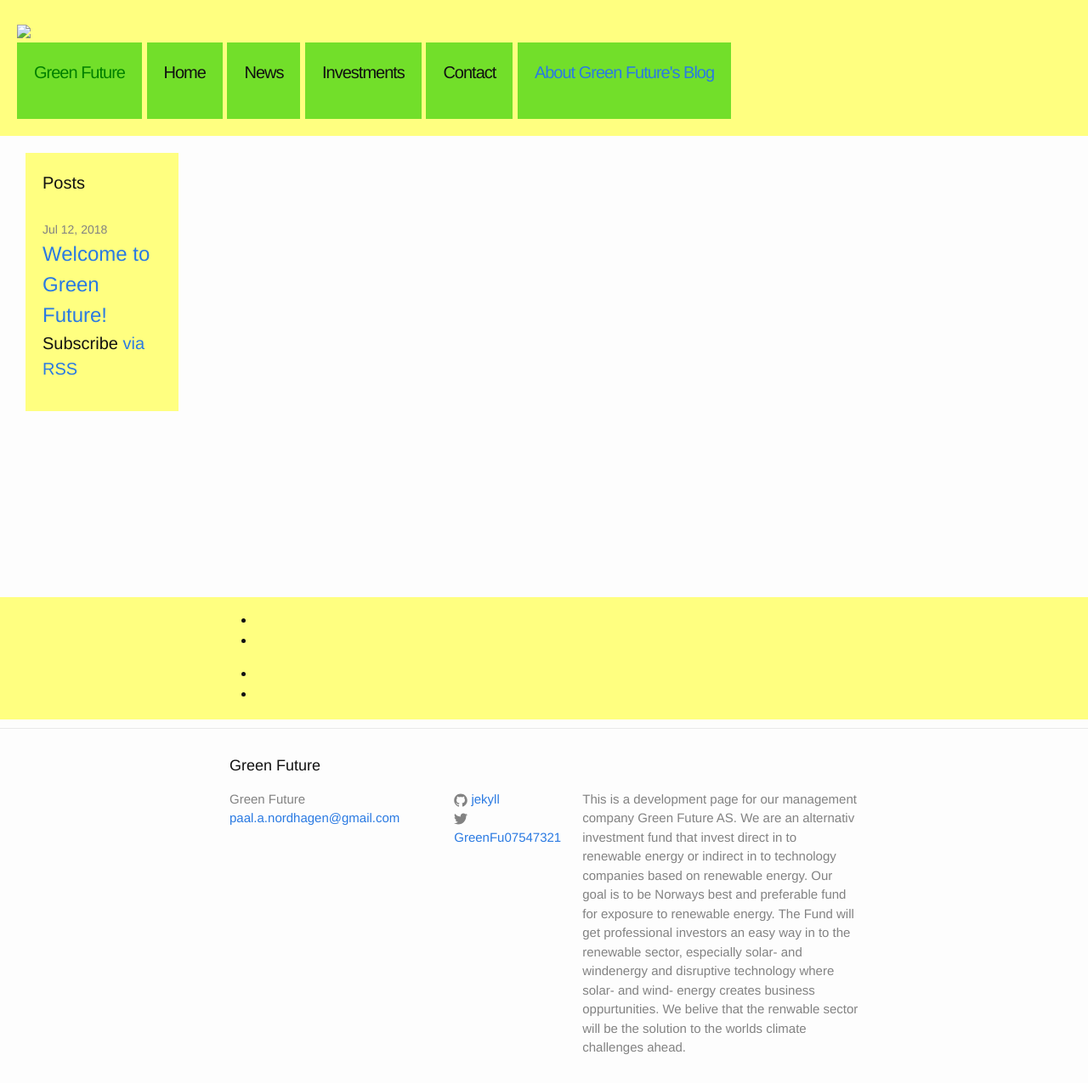
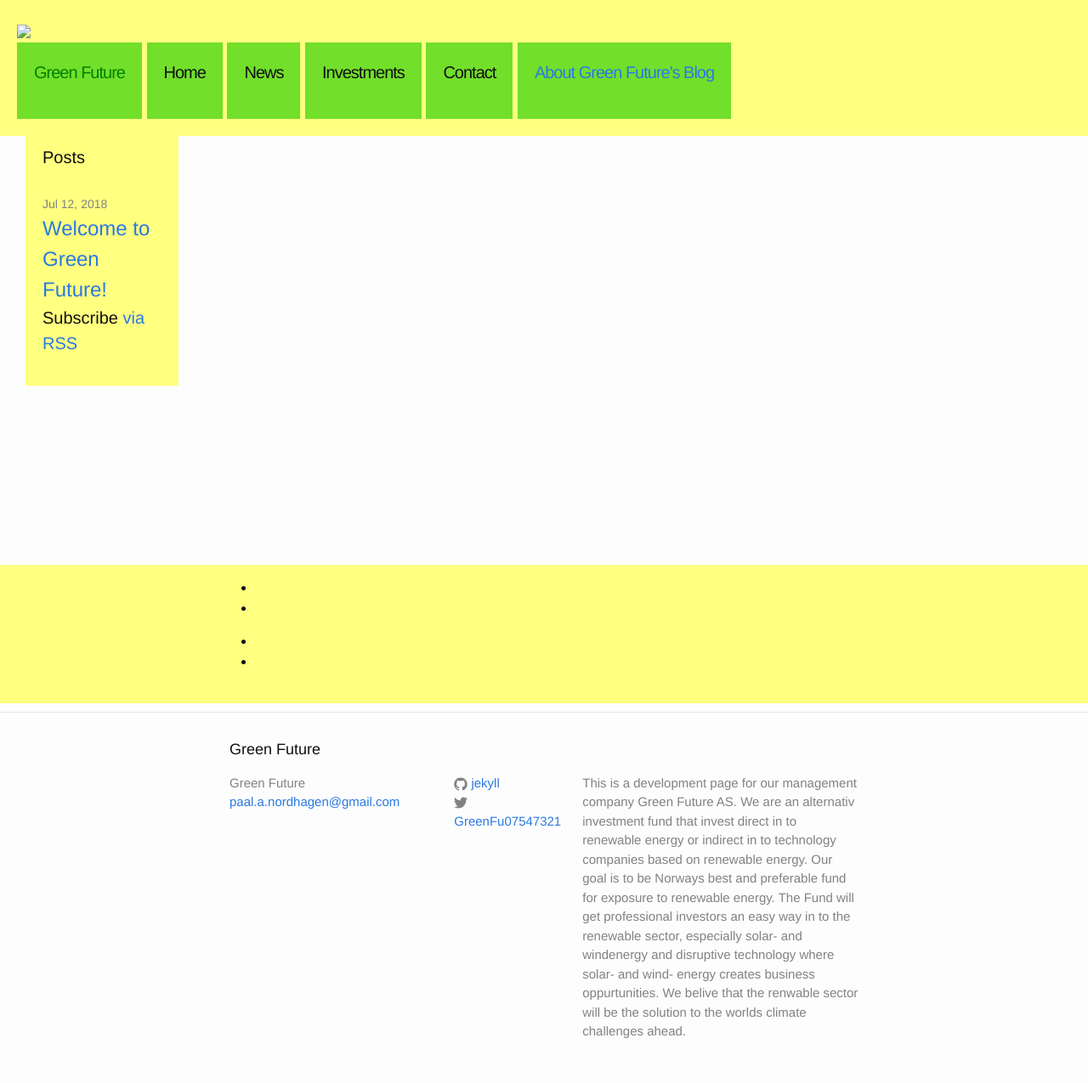
Before and after one commit to Paal-August/Paal-August.github.io, a Jekyll site: the page built from index.html, in a window 1280 px wide and 1275 px high. Shown: the whole window at 85% size. Built offline with Jekyll 4.4.1, drawn with Linux system fonts in a browser that asks for light colours.

Commit message:
Update _layout.scss

```diff
--- a/_sass/_layout.scss
+++ b/_sass/_layout.scss
@@ -262,10 +262,6 @@
  * Different links
  */
 
-.page-content {
-    padding: $spacing-unit 0;
-}
-
 /**
  * About Green Future
  */
@@ -309,7 +305,7 @@
 }
 
 /**
- * Post in Green Future
+ *Green Future main
  */
 
 .post{
```
